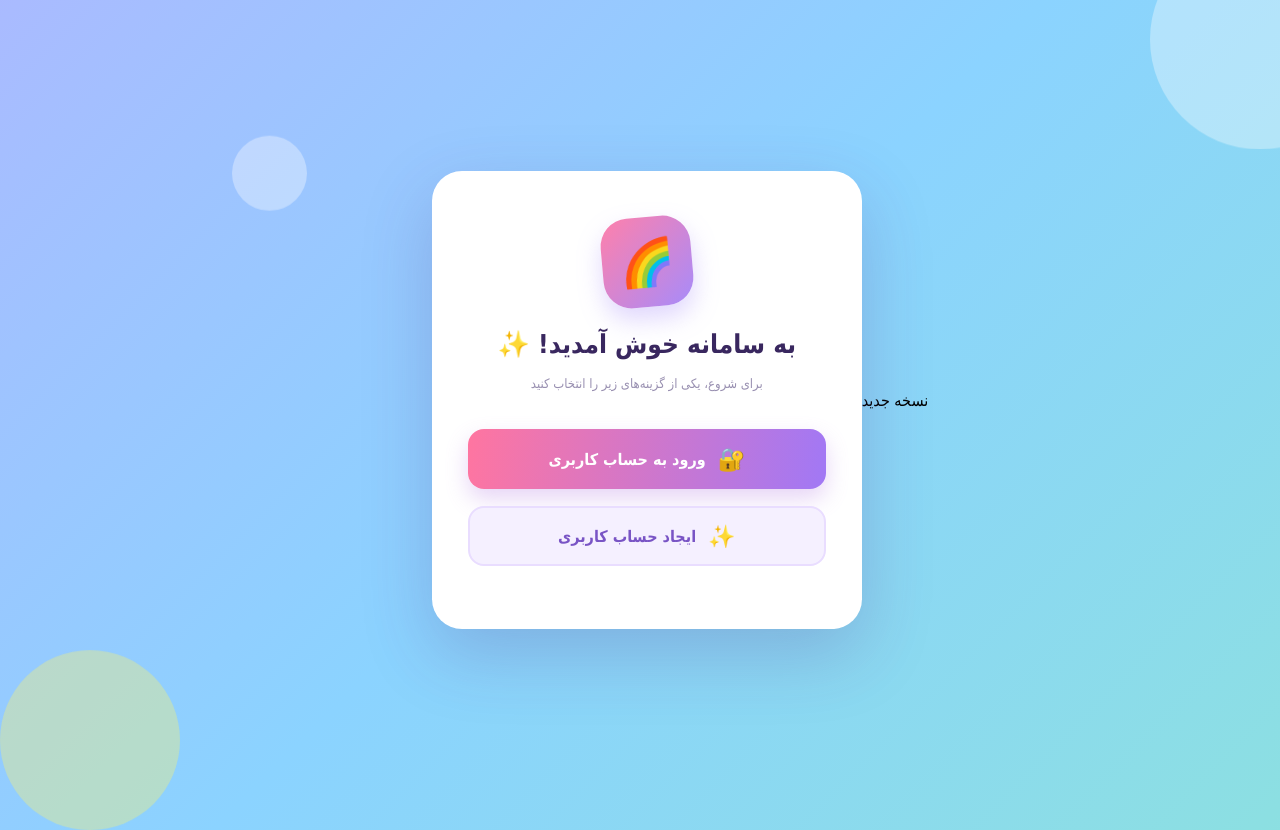
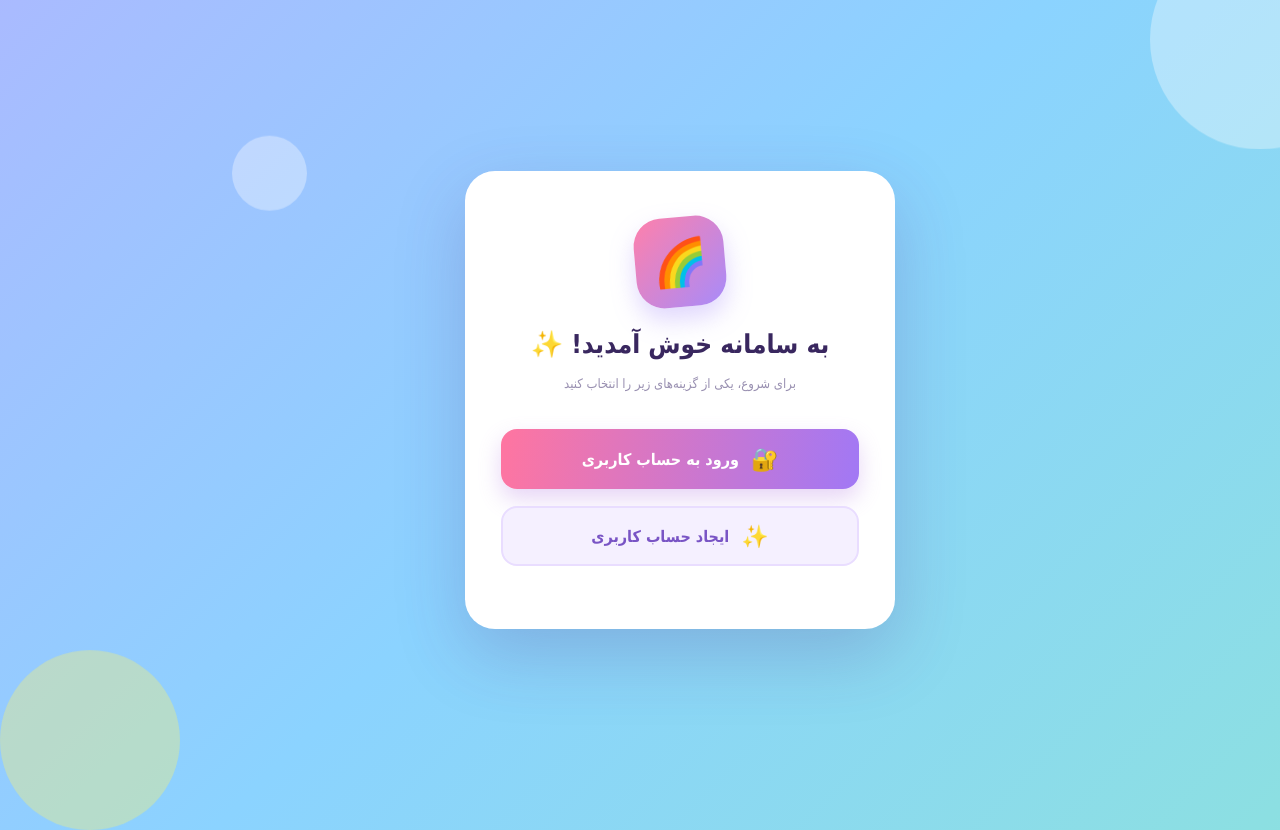
Before and after one commit to msdkaffash-debug/ticket-app, a Flask app: page / in a window 1280 px wide. Run offline with Flask 3, Linux system fonts and the light colour scheme.

Commit message:
Update index.html

```diff
--- a/templates/index.html
+++ b/templates/index.html
@@ -4,7 +4,7 @@
 <head>
 <meta charset="UTF-8">
 <meta name="viewport" content="width=device-width, initial-scale=1.0">
-<title> نسخه جدید صفحه اصلی</title>
+<title> صفحه اصلی</title>
 
 <style>
 * {
@@ -222,7 +222,6 @@ h1 {
 </head>
 
 <body>
-نسخه جدید
 {% if error %}
 <div class="error-box">
     {{ error }}<br><br>
```
